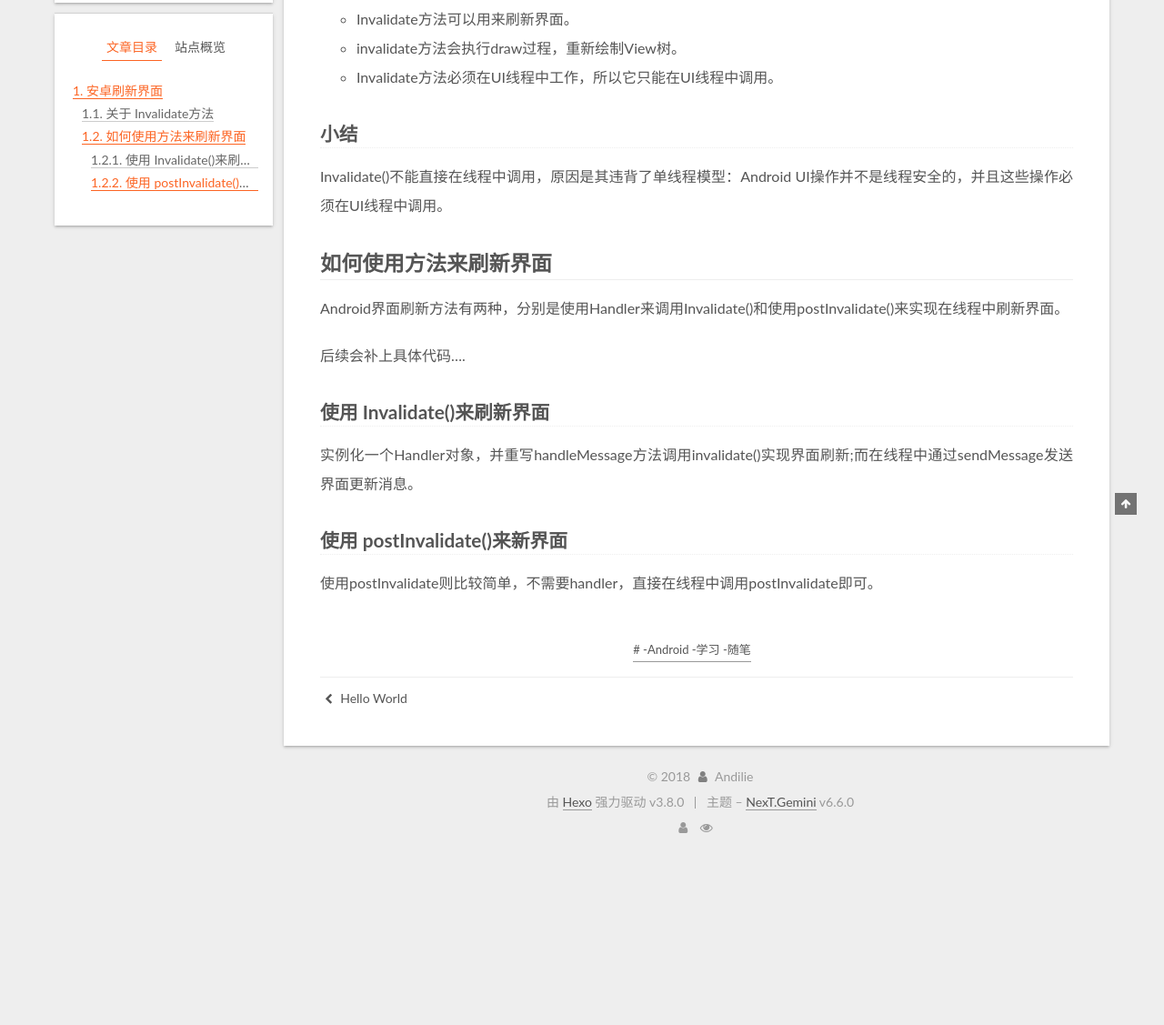
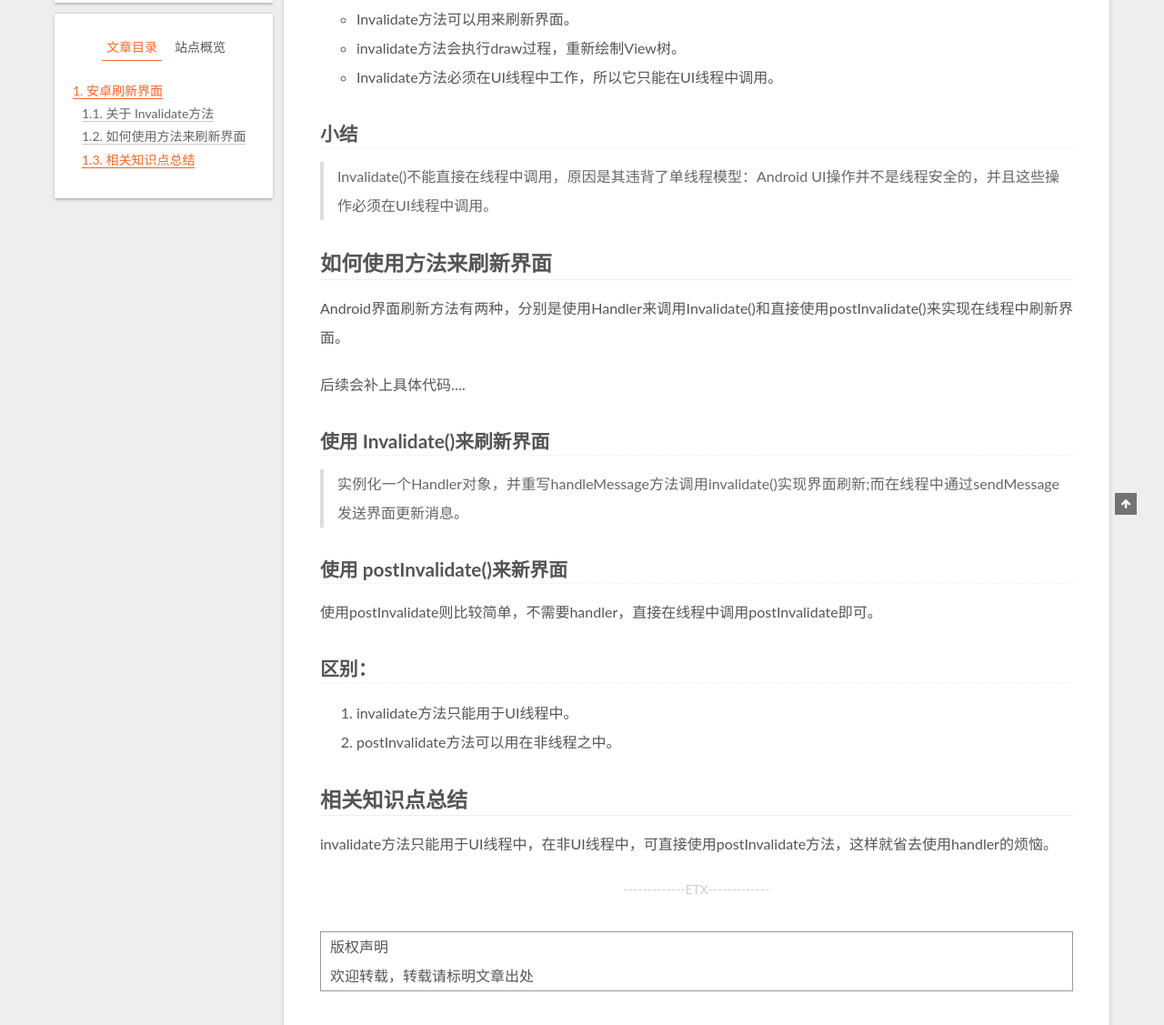
Before and after one commit to Andilie/blog, a plain HTML site: page 2018/12/24/Android学习随笔/index.html in a window 1280 px wide. Shown: the part 334-1461 px from the top of the page at 91% size. Before the commit the page ends 1278 px from the top, so only its background shows below. Drawn offline with Linux system fonts and the light colour scheme; some packages are replaced by stand-ins of ours; a script that the page names is missing.

Commit message:
Site updated: 2018-12-24 18:51:26

```diff
--- a/2018/12/24/Android学习随笔/index.html
+++ b/2018/12/24/Android学习随笔/index.html
@@ -111,18 +111,18 @@
 
 
 
-  <meta name="description" content="安卓刷新界面Android提供了Invalidate方法来实现界面的刷新。 关于 Invalidate方法 Invalidate方法可以用来刷新界面。 invalidate方法会执行draw过程，重新绘制View树。 Invalidate方法必须在UI线程中工作，所以它只能在UI线程中调用。  小结Invalidate()不能直接在线程中调用，原因是其违背了单线程模型：Android UI操作并不">
+  <meta name="description" content="安卓刷新界面Android提供了Invalidate方法来实现界面的刷新。 关于 Invalidate方法 Invalidate方法可以用来刷新界面。 invalidate方法会执行draw过程，重新绘制View树。 Invalidate方法必须在UI线程中工作，所以它只能在UI线程中调用。  小结 Invalidate()不能直接在线程中调用，原因是其违背了单线程模型：Android UI操作并">
 <meta name="keywords" content="-Android -学习 -随笔">
 <meta property="og:type" content="article">
 <meta property="og:title" content="Android学习随笔之--界面刷新">
 <meta property="og:url" content="https://andilie.github.io/blog/2018/12/24/Android学习随笔/index.html">
 <meta property="og:site_name" content="Andilie BLog">
-<meta property="og:description" content="安卓刷新界面Android提供了Invalidate方法来实现界面的刷新。 关于 Invalidate方法 Invalidate方法可以用来刷新界面。 invalidate方法会执行draw过程，重新绘制View树。 Invalidate方法必须在UI线程中工作，所以它只能在UI线程中调用。  小结Invalidate()不能直接在线程中调用，原因是其违背了单线程模型：Android UI操作并不">
+<meta property="og:description" content="安卓刷新界面Android提供了Invalidate方法来实现界面的刷新。 关于 Invalidate方法 Invalidate方法可以用来刷新界面。 invalidate方法会执行draw过程，重新绘制View树。 Invalidate方法必须在UI线程中工作，所以它只能在UI线程中调用。  小结 Invalidate()不能直接在线程中调用，原因是其违背了单线程模型：Android UI操作并">
 <meta property="og:locale" content="zh-CN">
-<meta property="og:updated_time" content="2018-12-24T10:08:17.873Z">
+<meta property="og:updated_time" content="2018-12-24T10:31:38.392Z">
 <meta name="twitter:card" content="summary">
 <meta name="twitter:title" content="Android学习随笔之--界面刷新">
-<meta name="twitter:description" content="安卓刷新界面Android提供了Invalidate方法来实现界面的刷新。 关于 Invalidate方法 Invalidate方法可以用来刷新界面。 invalidate方法会执行draw过程，重新绘制View树。 Invalidate方法必须在UI线程中工作，所以它只能在UI线程中调用。  小结Invalidate()不能直接在线程中调用，原因是其违背了单线程模型：Android UI操作并不">
+<meta name="twitter:description" content="安卓刷新界面Android提供了Invalidate方法来实现界面的刷新。 关于 Invalidate方法 Invalidate方法可以用来刷新界面。 invalidate方法会执行draw过程，重新绘制View树。 Invalidate方法必须在UI线程中工作，所以它只能在UI线程中调用。  小结 Invalidate()不能直接在线程中调用，原因是其违背了单线程模型：Android UI操作并">
 
 
 
@@ -427,7 +427,7 @@
 
 
 
-              <time title="创建时间：2018-12-24 17:00:19 / 修改时间：18:08:17" itemprop="dateCreated datePublished" datetime="2018-12-24T17:00:19+08:00">2018-12-24</time>
+              <time title="创建时间：2018-12-24 17:00:19 / 修改时间：18:31:38" itemprop="dateCreated datePublished" datetime="2018-12-24T17:00:19+08:00">2018-12-24</time>
 
 
 
@@ -503,11 +503,20 @@
 <li>invalidate方法会执行draw过程，重新绘制View树。</li>
 <li>Invalidate方法必须在UI线程中工作，所以它只能在UI线程中调用。</li>
 </ul>
-<h3 id="小结"><a href="#小结" class="headerlink" title="小结"></a>小结</h3><p>Invalidate()不能直接在线程中调用，原因是其违背了单线程模型：Android UI操作并不是线程安全的，并且这些操作必须在UI线程中调用。</p>
-<h2 id="如何使用方法来刷新界面"><a href="#如何使用方法来刷新界面" class="headerlink" title="如何使用方法来刷新界面"></a>如何使用方法来刷新界面</h2><p>Android界面刷新方法有两种，分别是使用Handler来调用Invalidate()和使用postInvalidate()来实现在线程中刷新界面。</p>
+<h3 id="小结"><a href="#小结" class="headerlink" title="小结"></a>小结</h3><blockquote>
+<p>Invalidate()不能直接在线程中调用，原因是其违背了单线程模型：Android UI操作并不是线程安全的，并且这些操作必须在UI线程中调用。</p>
+</blockquote>
+<h2 id="如何使用方法来刷新界面"><a href="#如何使用方法来刷新界面" class="headerlink" title="如何使用方法来刷新界面"></a>如何使用方法来刷新界面</h2><p>Android界面刷新方法有两种，分别是使用Handler来调用Invalidate()和直接使用postInvalidate()来实现在线程中刷新界面。</p>
 <p></p><p>后续会补上具体代码….</p><p></p>
-<h3 id="使用-Invalidate-来刷新界面"><a href="#使用-Invalidate-来刷新界面" class="headerlink" title="使用 Invalidate()来刷新界面"></a>使用 Invalidate()来刷新界面</h3><p>实例化一个Handler对象，并重写handleMessage方法调用invalidate()实现界面刷新;而在线程中通过sendMessage发送界面更新消息。</p>
+<h3 id="使用-Invalidate-来刷新界面"><a href="#使用-Invalidate-来刷新界面" class="headerlink" title="使用 Invalidate()来刷新界面"></a>使用 Invalidate()来刷新界面</h3><blockquote>
+<p>实例化一个Handler对象，并重写handleMessage方法调用invalidate()实现界面刷新;而在线程中通过sendMessage发送界面更新消息。</p>
+</blockquote>
 <h3 id="使用-postInvalidate-来新界面"><a href="#使用-postInvalidate-来新界面" class="headerlink" title="使用 postInvalidate()来新界面"></a>使用 postInvalidate()来新界面</h3><p>使用postInvalidate则比较简单，不需要handler，直接在线程中调用postInvalidate即可。</p>
+<h3 id="区别："><a href="#区别：" class="headerlink" title="区别："></a>区别：</h3><ol>
+<li>invalidate方法只能用于UI线程中。</li>
+<li>postInvalidate方法可以用在非线程之中。</li>
+</ol>
+<h2 id="相关知识点总结"><a href="#相关知识点总结" class="headerlink" title="相关知识点总结"></a>相关知识点总结</h2><p>invalidate方法只能用于UI线程中，在非UI线程中，可直接使用postInvalidate方法，这样就省去使用handler的烦恼。</p>
 
 
     </div>
@@ -526,7 +535,23 @@
 
 
 
+<div>
 
+    <div>
+
+        <div style="text-align:center;color: #ccc;font-size:14px;">-------------ETX-------------</div>
+
+</div>
+<br>
+<div style="border: 1px solid #999">
+<div style="margin-left:10px">
+<span style="font-weight:blod">版权声明</span>
+<br>
+欢迎转载，转载请标明文章出处
+</div>
+</div>
+
+</div>
     <footer class="post-footer">
 
         <div class="post-tags">
@@ -717,7 +742,7 @@
 
 
 
-              <div class="post-toc-content"><ol class="nav"><li class="nav-item nav-level-1"><a class="nav-link" href="#安卓刷新界面"><span class="nav-number">1.</span> <span class="nav-text">安卓刷新界面</span></a><ol class="nav-child"><li class="nav-item nav-level-2"><a class="nav-link" href="#关于-Invalidate方法"><span class="nav-number">1.1.</span> <span class="nav-text">关于 Invalidate方法</span></a><ol class="nav-child"><li class="nav-item nav-level-3"><a class="nav-link" href="#小结"><span class="nav-number">1.1.1.</span> <span class="nav-text">小结</span></a></li></ol></li><li class="nav-item nav-level-2"><a class="nav-link" href="#如何使用方法来刷新界面"><span class="nav-number">1.2.</span> <span class="nav-text">如何使用方法来刷新界面</span></a><ol class="nav-child"><li class="nav-item nav-level-3"><a class="nav-link" href="#使用-Invalidate-来刷新界面"><span class="nav-number">1.2.1.</span> <span class="nav-text">使用 Invalidate()来刷新界面</span></a></li><li class="nav-item nav-level-3"><a class="nav-link" href="#使用-postInvalidate-来新界面"><span class="nav-number">1.2.2.</span> <span class="nav-text">使用 postInvalidate()来新界面</span></a></li></ol></li></ol></li></ol></div>
+              <div class="post-toc-content"><ol class="nav"><li class="nav-item nav-level-1"><a class="nav-link" href="#安卓刷新界面"><span class="nav-number">1.</span> <span class="nav-text">安卓刷新界面</span></a><ol class="nav-child"><li class="nav-item nav-level-2"><a class="nav-link" href="#关于-Invalidate方法"><span class="nav-number">1.1.</span> <span class="nav-text">关于 Invalidate方法</span></a><ol class="nav-child"><li class="nav-item nav-level-3"><a class="nav-link" href="#小结"><span class="nav-number">1.1.1.</span> <span class="nav-text">小结</span></a></li></ol></li><li class="nav-item nav-level-2"><a class="nav-link" href="#如何使用方法来刷新界面"><span class="nav-number">1.2.</span> <span class="nav-text">如何使用方法来刷新界面</span></a><ol class="nav-child"><li class="nav-item nav-level-3"><a class="nav-link" href="#使用-Invalidate-来刷新界面"><span class="nav-number">1.2.1.</span> <span class="nav-text">使用 Invalidate()来刷新界面</span></a></li><li class="nav-item nav-level-3"><a class="nav-link" href="#使用-postInvalidate-来新界面"><span class="nav-number">1.2.2.</span> <span class="nav-text">使用 postInvalidate()来新界面</span></a></li><li class="nav-item nav-level-3"><a class="nav-link" href="#区别："><span class="nav-number">1.2.3.</span> <span class="nav-text">区别：</span></a></li></ol></li><li class="nav-item nav-level-2"><a class="nav-link" href="#相关知识点总结"><span class="nav-number">1.3.</span> <span class="nav-text">相关知识点总结</span></a></li></ol></li></ol></div>
 
 
           </div>
--- a/css/main.css
+++ b/css/main.css
@@ -1886,7 +1886,7 @@ pre .javascript .function {
   width: 4px;
   height: 4px;
   border-radius: 50%;
-  background: #58dd6c;
+  background: #bd40b3;
 }
 .links-of-blogroll {
   font-size: 13px;
--- a/search.xml
+++ b/search.xml
@@ -3,7 +3,7 @@
   <entry>
     <title><![CDATA[Android学习随笔之--界面刷新]]></title>
     <url>%2Fblog%2F2018%2F12%2F24%2FAndroid%E5%AD%A6%E4%B9%A0%E9%9A%8F%E7%AC%94%2F</url>
-    <content type="text"><![CDATA[安卓刷新界面Android提供了Invalidate方法来实现界面的刷新。 关于 Invalidate方法 Invalidate方法可以用来刷新界面。 invalidate方法会执行draw过程，重新绘制View树。 Invalidate方法必须在UI线程中工作，所以它只能在UI线程中调用。 小结Invalidate()不能直接在线程中调用，原因是其违背了单线程模型：Android UI操作并不是线程安全的，并且这些操作必须在UI线程中调用。 如何使用方法来刷新界面Android界面刷新方法有两种，分别是使用Handler来调用Invalidate()和使用postInvalidate()来实现在线程中刷新界面。 后续会补上具体代码…. 使用 Invalidate()来刷新界面实例化一个Handler对象，并重写handleMessage方法调用invalidate()实现界面刷新;而在线程中通过sendMessage发送界面更新消息。 使用 postInvalidate()来新界面使用postInvalidate则比较简单，不需要handler，直接在线程中调用postInvalidate即可。]]></content>
+    <content type="text"><![CDATA[安卓刷新界面Android提供了Invalidate方法来实现界面的刷新。 关于 Invalidate方法 Invalidate方法可以用来刷新界面。 invalidate方法会执行draw过程，重新绘制View树。 Invalidate方法必须在UI线程中工作，所以它只能在UI线程中调用。 小结 Invalidate()不能直接在线程中调用，原因是其违背了单线程模型：Android UI操作并不是线程安全的，并且这些操作必须在UI线程中调用。 如何使用方法来刷新界面Android界面刷新方法有两种，分别是使用Handler来调用Invalidate()和直接使用postInvalidate()来实现在线程中刷新界面。 后续会补上具体代码…. 使用 Invalidate()来刷新界面 实例化一个Handler对象，并重写handleMessage方法调用invalidate()实现界面刷新;而在线程中通过sendMessage发送界面更新消息。 使用 postInvalidate()来新界面使用postInvalidate则比较简单，不需要handler，直接在线程中调用postInvalidate即可。 区别： invalidate方法只能用于UI线程中。 postInvalidate方法可以用在非线程之中。 相关知识点总结invalidate方法只能用于UI线程中，在非UI线程中，可直接使用postInvalidate方法，这样就省去使用handler的烦恼。]]></content>
       <categories>
         <category>Android</category>
         <category>随笔</category>
```
Also changed, not shown: 2018/12/24/hello-world/index.html (+16 -0 lines), index.html (+17 -4 lines).
